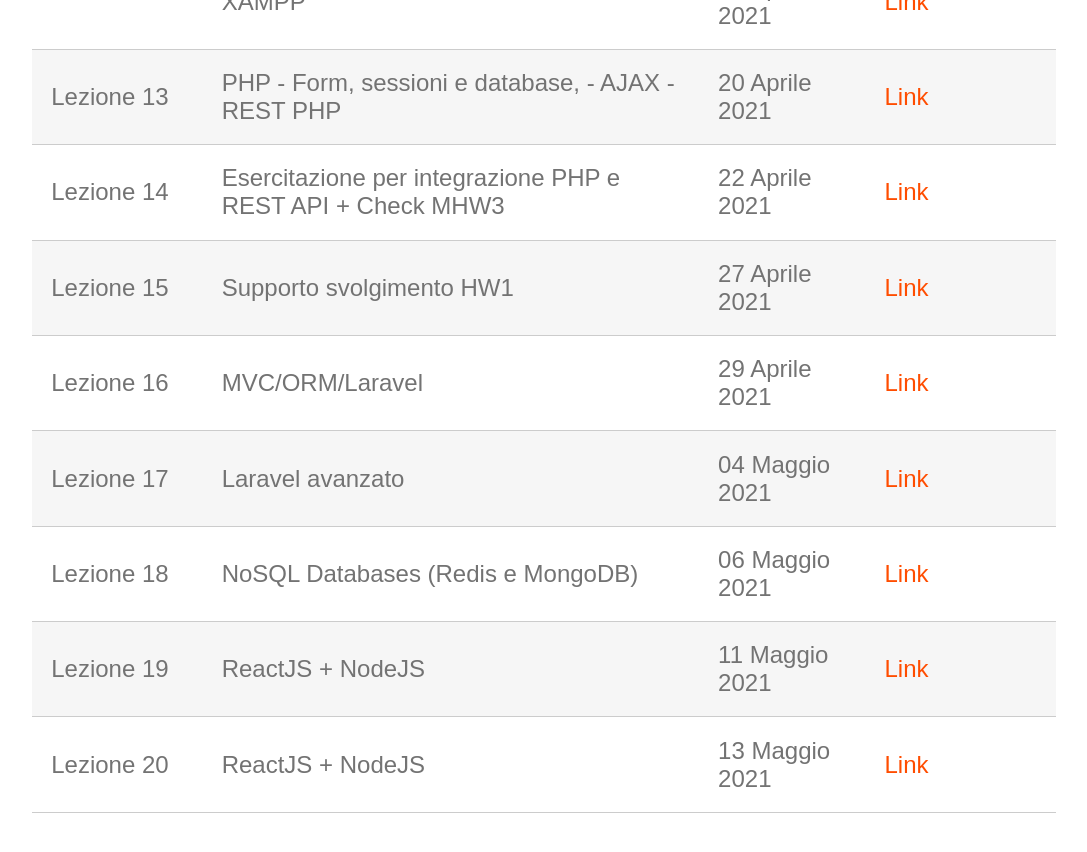
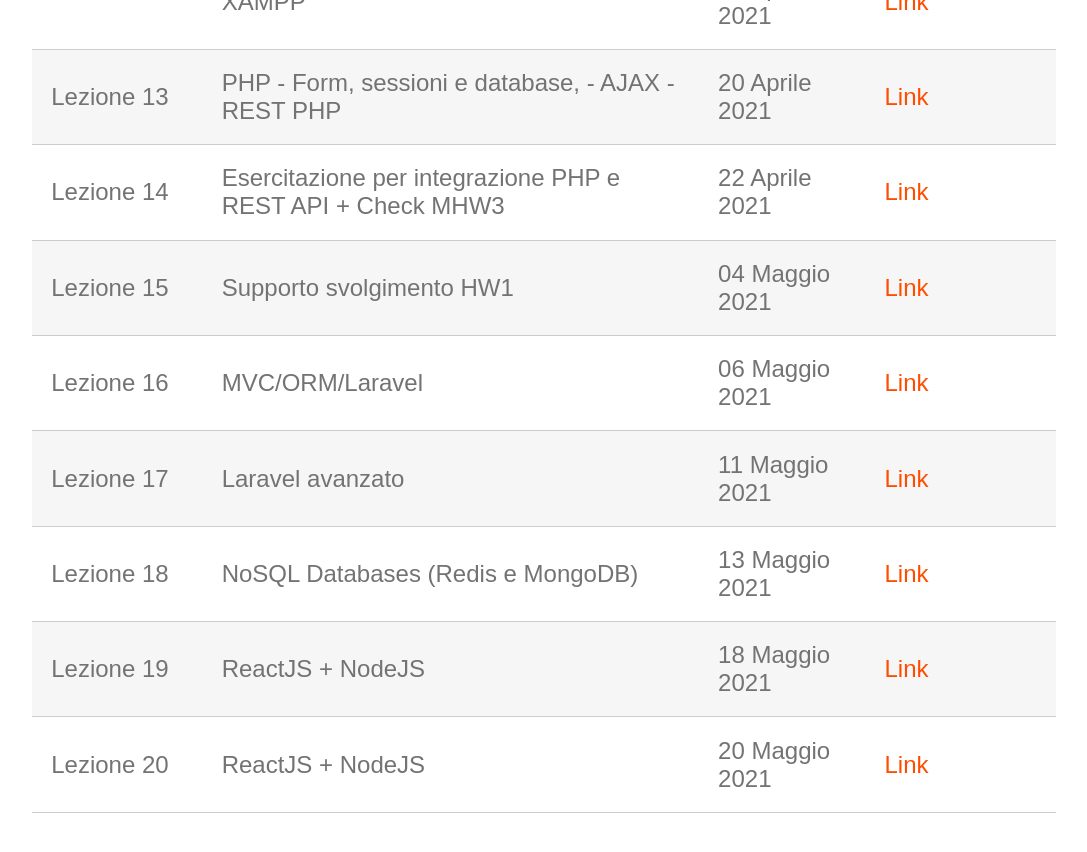
Before and after one commit to perceivelab/database-course, a Jekyll site: the page built from lezioni.md, in a window 1280 px wide and 900 px high, scrolled down 1836 px. Shown: the top 852 px of the window, without its empty margins (96-1183 px from the left). Built offline with Jekyll 4.4.1, drawn with Linux system fonts in a browser that asks for light colours; our own code applies the rules of GitHub Pages for plain Markdown files.

Commit message:
Update lezioni.md

```diff
--- a/lezioni.md
+++ b/lezioni.md
@@ -25,11 +25,11 @@
 |            | XAMPP                                                           | 15 Aprile 2021  | [Link](https://drive.google.com/file/d/1vQ20kaJpF-SH3yqzScyyiBW3exzLIBaR/view?usp=sharing)                     |             |
 | Lezione 13 | PHP - Form, sessioni e database, - AJAX - REST PHP              | 20 Aprile 2021  | [Link](https://drive.google.com/file/d/1mN3pmgRFRiDfyvgIcUHiJsjJkgcaronG/view?usp=sharing)                     |             |
 | Lezione 14 | Esercitazione per integrazione PHP e REST API  + Check MHW3 | 22 Aprile 2021  | [Link][404]                     |             |
-| Lezione 15 | Supporto svolgimento HW1                                        | 27 Aprile 2021  | [Link][404]                     |             |
-| Lezione 16 | MVC/ORM/Laravel                                                 | 29 Aprile 2021  | [Link][404]                     |             |
-| Lezione 17 | Laravel avanzato                                                | 04 Maggio 2021  | [Link][404]                     |             |
-| Lezione 18 | NoSQL Databases (Redis e MongoDB)                               | 06 Maggio 2021  | [Link][404]                     |             |
-| Lezione 19 | ReactJS + NodeJS                                                | 11 Maggio 2021  | [Link][404]                     |             |
-| Lezione 20 | ReactJS + NodeJS                                                | 13 Maggio 2021  | [Link][404]                     |             |
+| Lezione 15 | Supporto svolgimento HW1                                        | 04 Maggio 2021   | [Link][404]                     |             |
+| Lezione 16 | MVC/ORM/Laravel                                                 | 06 Maggio 2021  | [Link][404]                     |             |
+| Lezione 17 | Laravel avanzato                                                | 11 Maggio 2021  | [Link][404]                     |             |
+| Lezione 18 | NoSQL Databases (Redis e MongoDB)                               | 13 Maggio 2021  | [Link][404]                     |             |
+| Lezione 19 | ReactJS + NodeJS                                                | 18 Maggio 2021  | [Link][404]                     |             |
+| Lezione 20 | ReactJS + NodeJS                                                | 20 Maggio 2021  | [Link][404]                     |             |
 
 [404]: /web-programming-course/fallback
```
